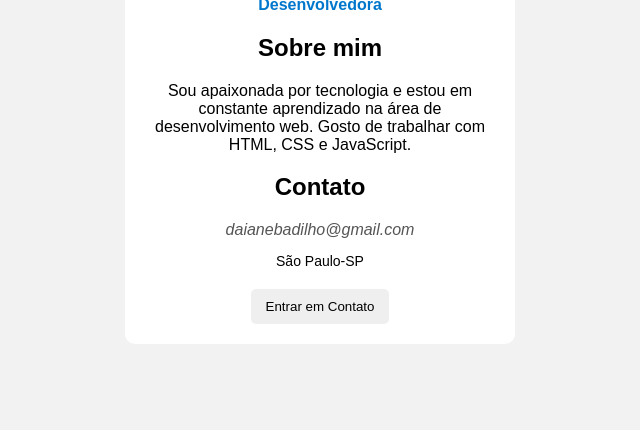
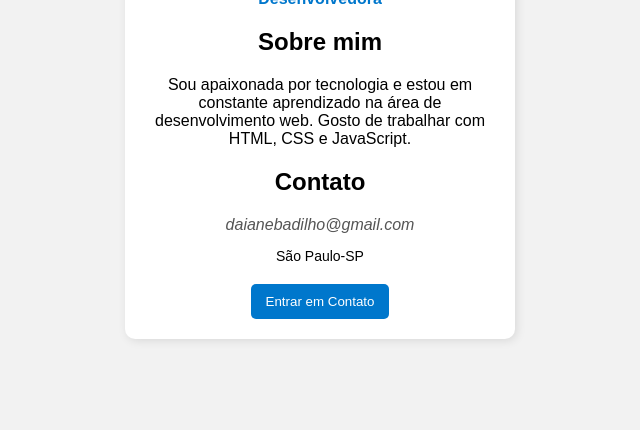
Before and after one commit to daianebadilho/css, a plain HTML site: page index.html in a window 1280 px wide. Shown: the part 370-800 px from the top of the page, without its empty margins (320-960 px from the left). Drawn offline with Linux system fonts and the light colour scheme.

Commit message:
Update estilo.css

```diff
--- a/estilo.css
+++ b/estilo.css
@@ -1,7 +1,7 @@
 body {
   background-color: #f2f2f2;
   font-family: Arial, sans-serif;
-display:flex;
+  display: flex;
   justify-content: center;
   align-items: center;
   height: 100vh;
@@ -12,12 +12,11 @@ margin: 0;
   padding: 20px;
 }
 
-
 .cartao {
   background-color: white;
   padding: 20px;
   border-radius: 10px;
-    box-shadow: 2px 2px 10px rgba(0, 0, 0, 0,1);
+  box-shadow: 2px 2px 10px rgba(0, 0, 0, 0.1);
   text-align: center;
   width: 350px;
 }
@@ -31,7 +30,6 @@ border-radius: 50%;
   width: 150px;
   height: 150px;
   border: 3px solid #0077cc;
-
 }
 
 #nome {
@@ -40,7 +38,7 @@ color: #0077cc;
 }
 
 .cargo {
-margin: 5x 0;
+  margin: 5px 0;
   font-weight: bold;
   color: #0077cc;
 }
@@ -63,7 +61,7 @@ margin-top: 20px;
 }
 
 #botao-contato {
-background-color: #0077cc
+  background-color: #0077cc;
   color: white;
   border: none;
   padding: 10px 15px;
@@ -71,7 +69,6 @@ border-radius: 5px;
   cursor: pointer;
 }
 
-#botao-contato: hover {
+#botao-contato:hover {
   background-color: #005fa3;
-
 }
```
Lines whose indentation alone changed are shown as unchanged.
